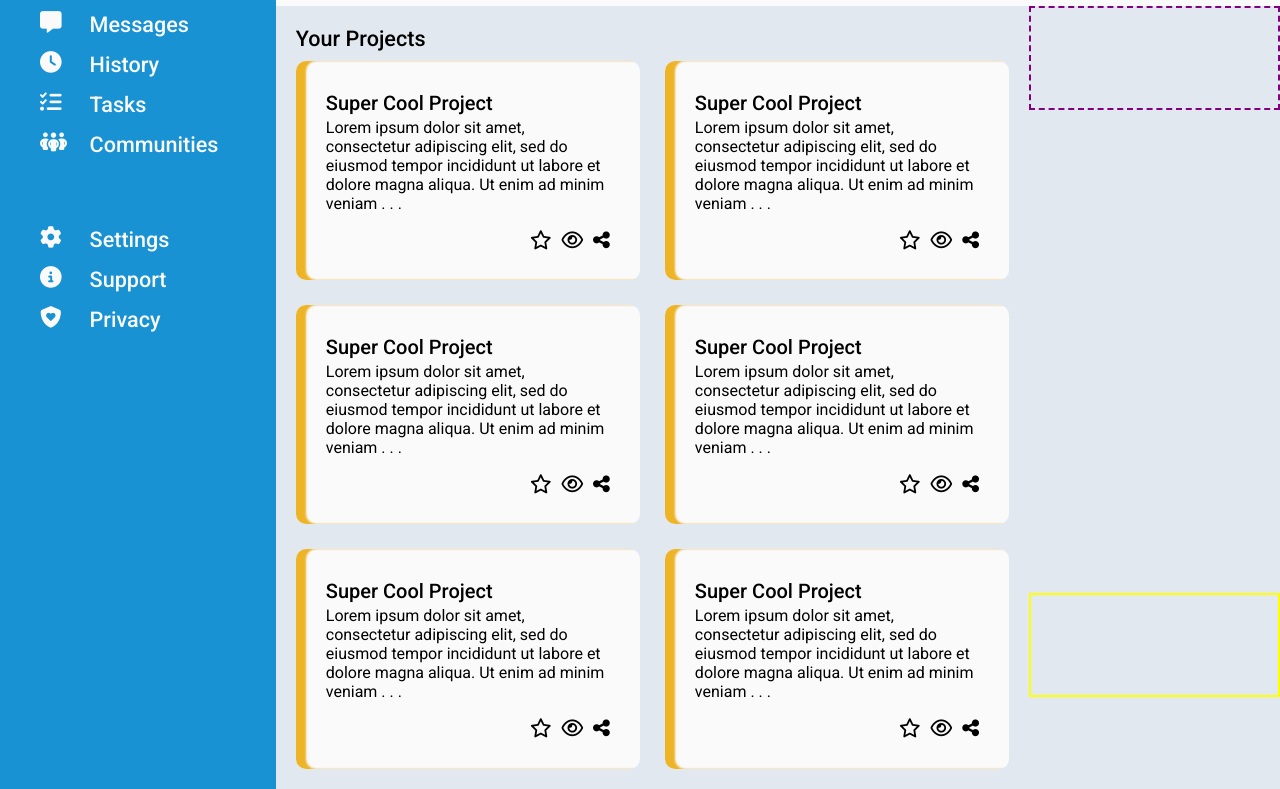
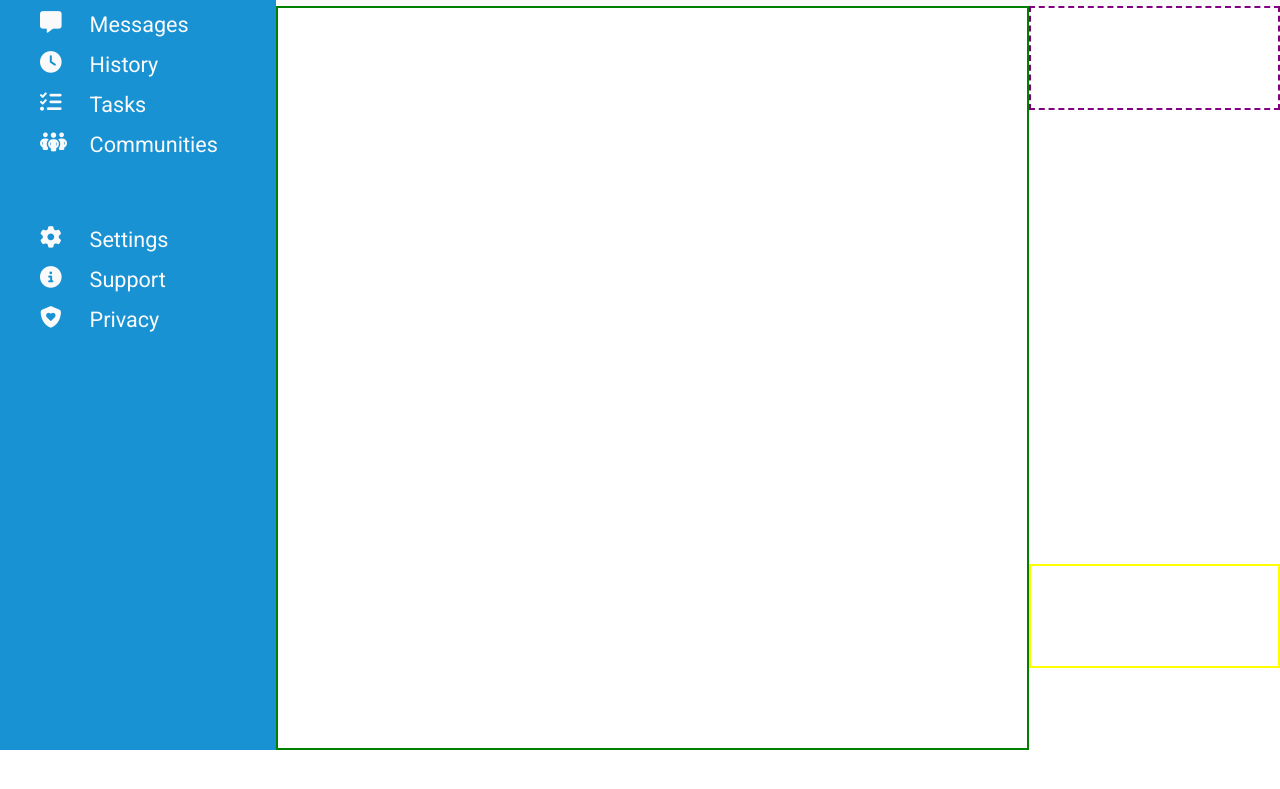
Before and after one commit to JimmyKuangg/odin-admin-dashboard, a plain HTML site: page index.html in a window 1280 px wide. Shown: the part 180-969 px from the top of the page. After the commit the page ends 930 px from the top, so only its background shows below. Drawn offline with Linux system fonts and the light colour scheme.

Commit message:
Revert "Finish main content section"
This reverts commit aedc941cba1993ee4b09bfbfbae0bbff037815d4.

```diff
--- a/index.html
+++ b/index.html
@@ -113,111 +113,7 @@
       </div>
 
       <div class="main-content">
-        <div>Your Projects</div>
 
-        <div class="content-container">
-          <div class="project-card">
-            <div class="project-card-content">
-              <div class="project-card-title">
-                Super Cool Project
-              </div>
-              <div class="project-card-description">
-                Lorem ipsum dolor sit amet, consectetur adipiscing elit, sed do eiusmod tempor incididunt ut labore et dolore magna aliqua. Ut enim ad minim veniam . . .
-              </div>
-            </div>
-
-            <div class="project-card-buttons">
-              <i class="fa-regular fa-star"></i>
-              <i class="fa-regular fa-eye"></i>
-              <i class="fa-solid fa-share-nodes"></i>
-            </div>
-          </div>
-
-          <div class="project-card">
-            <div class="project-card-content">
-              <div class="project-card-title">
-                Super Cool Project
-              </div>
-              <div class="project-card-description">
-                Lorem ipsum dolor sit amet, consectetur adipiscing elit, sed do eiusmod tempor incididunt ut labore et dolore magna aliqua. Ut enim ad minim veniam . . .
-              </div>
-            </div>
-
-            <div class="project-card-buttons">
-              <i class="fa-regular fa-star"></i>
-              <i class="fa-regular fa-eye"></i>
-              <i class="fa-solid fa-share-nodes"></i>
-            </div>
-          </div>
-
-          <div class="project-card">
-            <div class="project-card-content">
-              <div class="project-card-title">
-                Super Cool Project
-              </div>
-              <div class="project-card-description">
-                Lorem ipsum dolor sit amet, consectetur adipiscing elit, sed do eiusmod tempor incididunt ut labore et dolore magna aliqua. Ut enim ad minim veniam . . .
-              </div>
-            </div>
-
-            <div class="project-card-buttons">
-              <i class="fa-regular fa-star"></i>
-              <i class="fa-regular fa-eye"></i>
-              <i class="fa-solid fa-share-nodes"></i>
-            </div>
-          </div>
-
-          <div class="project-card">
-            <div class="project-card-content">
-              <div class="project-card-title">
-                Super Cool Project
-              </div>
-              <div class="project-card-description">
-                Lorem ipsum dolor sit amet, consectetur adipiscing elit, sed do eiusmod tempor incididunt ut labore et dolore magna aliqua. Ut enim ad minim veniam . . .
-              </div>
-            </div>
-
-            <div class="project-card-buttons">
-              <i class="fa-regular fa-star"></i>
-              <i class="fa-regular fa-eye"></i>
-              <i class="fa-solid fa-share-nodes"></i>
-            </div>
-          </div>
-
-          <div class="project-card">
-            <div class="project-card-content">
-              <div class="project-card-title">
-                Super Cool Project
-              </div>
-              <div class="project-card-description">
-                Lorem ipsum dolor sit amet, consectetur adipiscing elit, sed do eiusmod tempor incididunt ut labore et dolore magna aliqua. Ut enim ad minim veniam . . .
-              </div>
-            </div>
-
-            <div class="project-card-buttons">
-              <i class="fa-regular fa-star"></i>
-              <i class="fa-regular fa-eye"></i>
-              <i class="fa-solid fa-share-nodes"></i>
-            </div>
-          </div>
-
-          <div class="project-card">
-            <div class="project-card-content">
-              <div class="project-card-title">
-                Super Cool Project
-              </div>
-              <div class="project-card-description">
-                Lorem ipsum dolor sit amet, consectetur adipiscing elit, sed do eiusmod tempor incididunt ut labore et dolore magna aliqua. Ut enim ad minim veniam . . .
-              </div>
-            </div>
-
-            <div class="project-card-buttons">
-              <i class="fa-regular fa-star"></i>
-              <i class="fa-regular fa-eye"></i>
-              <i class="fa-solid fa-share-nodes"></i>
-            </div>
-          </div>
-        </div>
       </div>
 
       <div class="announcements">
--- a/styles.css
+++ b/styles.css
@@ -2,7 +2,6 @@ body {
   margin: 0;
   padding: 0;
   font-family: "Roboto";
-  background-color:#e1e8f0;
 }
 
 .container {
@@ -35,7 +34,7 @@ body {
 }
 
 .searchbar input {
-  width: 90%;
+  width: 100%;
   border-radius: 10px;
   padding: 3px 20px;
   background-color: #e1e8f0;
@@ -139,7 +138,6 @@ body {
   display: flex;
   justify-content: flex-start;
   font-size: 1.35rem;
-  font-weight: 500;
   margin: 15px 0px;
   gap: 30px;
 }
@@ -151,57 +149,9 @@ body {
 /* Main content section */
 
 .main-content {
+  border: 2px green solid;
   grid-row: 2 / 5;
-  padding: 20px;
-  display: flex;
-  flex-direction: column;
 }
-
-.main-content>div:first-child {
-  font-size: 1.35rem;
-  font-weight: 500;
-  grid-column: 1 / 3;
-  margin-bottom: 10px;
-}
-
-.content-container {
-  display: grid;
-  grid-template-columns: 1fr 1fr;
-  grid-template-rows: repeat(3, 1fr);
-  gap: 25px;
-}
-
-.project-card {
-  background-color:#fafafa;
-  border-radius: 10px;
-  box-shadow: 10px 0px 2px inset #eeb428;
-  padding: 30px;
-  display: flex;
-  flex-direction: column;
-  justify-content: space-between;
-  gap: 18px;
-}
-
-.project-card-content {
-  display: flex;
-  flex-direction: column;
-  justify-content: space-between;
-}
-
-.project-card-title {
-  font-weight: 500;
-  font-size: 1.25rem;
-  margin-bottom: 3px;
-}
-
-.project-card-buttons {
-  font-size: 1.2rem;
-  display: flex;
-  justify-content: flex-end;
-  gap: 10px;
-}
-
-/* Announcements section  */
 
 .announcements {
   height: 100px;
```
